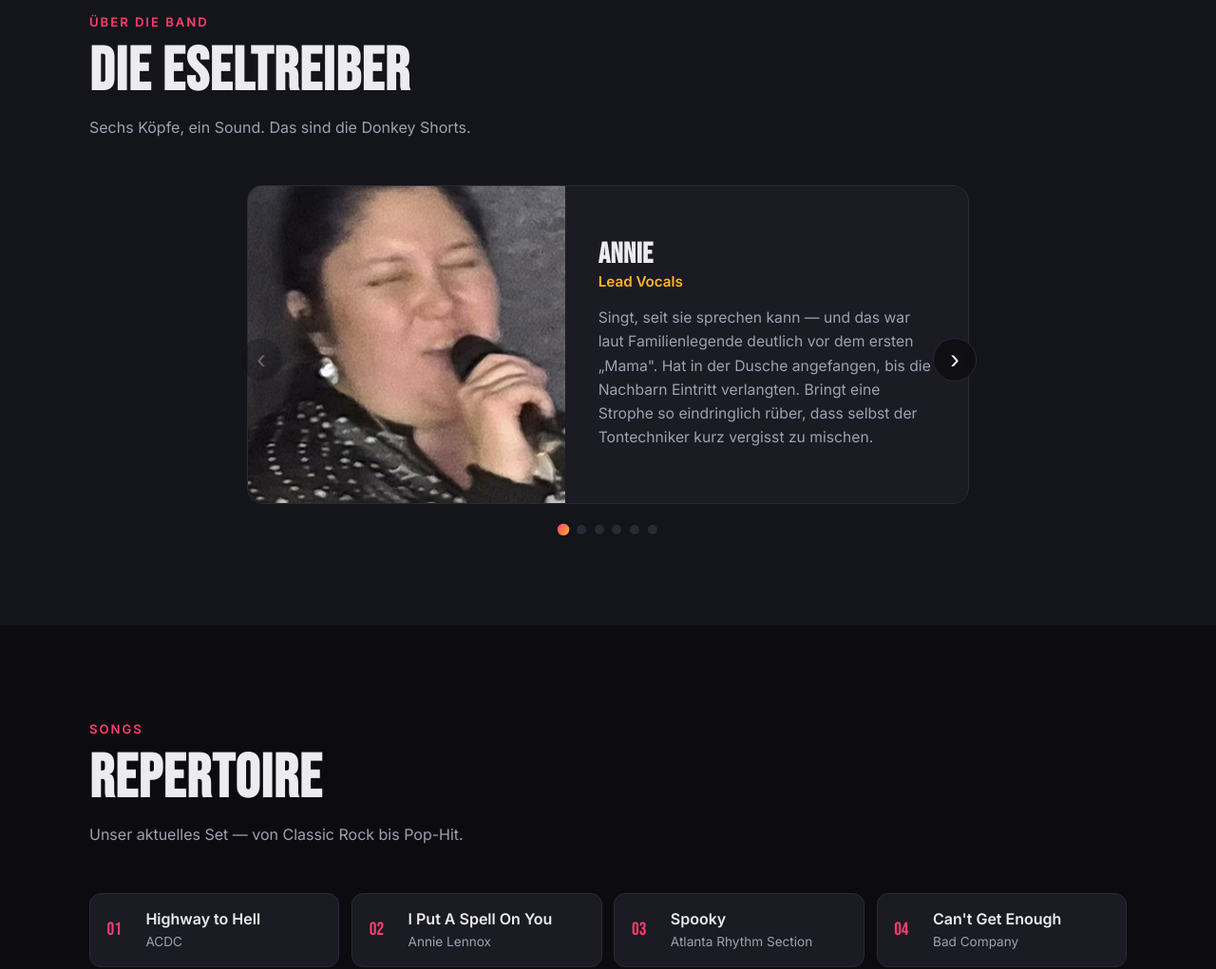
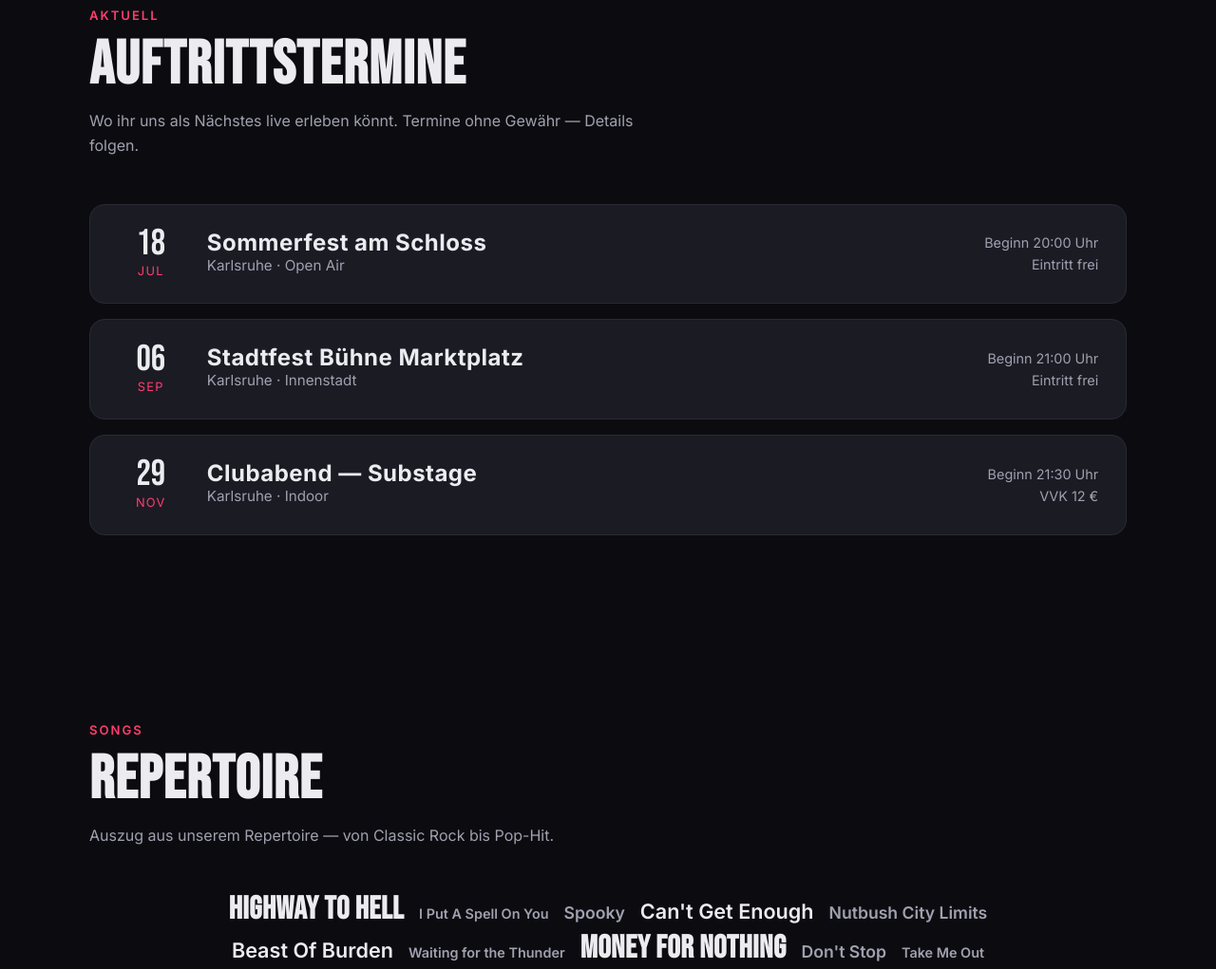
Before and after one commit to robert-koenig-priv/donkey-shorts-home, a plain HTML site: page index.html in a window 1280 px wide. Shown: the part 1779-2800 px from the top of the page at 95% size. Drawn offline with Linux system fonts and the light colour scheme.

Commit message:
wordcloud for songs

```diff
--- a/css/style.css
+++ b/css/style.css
@@ -235,18 +235,22 @@ img { max-width: 100%; display: block; }
 .carousel-hint { text-align: center; color: var(--text-dim); font-size: .82rem; margin-top: .9rem; }
 @media (min-width: 620px) { .carousel-hint { display: none; } }
 
-/* ---------- Songs ---------- */
-.song-grid { display: grid; grid-template-columns: repeat(auto-fill, minmax(220px, 1fr)); gap: .8rem; }
-.song {
-  display: flex; align-items: center; gap: .8rem; padding: .9rem 1.1rem;
-  background: var(--bg-card); border: 1px solid var(--line); border-radius: 12px;
-  transition: border-color .2s, background .2s;
+/* ---------- Songs (Wortwolke) ---------- */
+.song-cloud {
+  display: flex; flex-wrap: wrap; align-items: baseline; justify-content: center;
+  gap: .35rem 1rem; max-width: 860px; margin: 0 auto;
 }
-.song:hover { border-color: var(--accent); background: #20202b; }
-.song .num { color: var(--accent); font-family: 'Bebas Neue', sans-serif; font-size: 1.2rem; min-width: 28px; }
-.song .meta { display: flex; flex-direction: column; }
-.song .title { font-weight: 600; }
-.song .artist { color: var(--text-dim); font-size: .85rem; }
+.song-tag {
+  color: var(--text-dim); font-weight: 600; line-height: 1.05; cursor: default;
+  transition: color .2s ease, transform .2s ease;
+}
+.song-tag:hover { color: var(--accent); transform: translateY(-2px); }
+/* Größenstufen für den Wolken-Effekt */
+.song-tag.t0 { font-size: .9rem; }
+.song-tag.t1 { font-size: 1.1rem; }
+.song-tag.t2 { font-size: 1.35rem; color: var(--text); }
+.song-tag.t3 { font-size: 1.7rem; color: var(--text); }
+.song-tag.t4 { font-size: 2.1rem; color: var(--text); font-family: 'Bebas Neue', sans-serif; letter-spacing: .5px; }
 
 /* ---------- Audio ---------- */
 .audio-wrap { display: grid; grid-template-columns: 1fr 1fr; gap: 2rem; }
--- a/index.html
+++ b/index.html
@@ -9,7 +9,7 @@
   <link rel="preconnect" href="https://fonts.googleapis.com">
   <link rel="preconnect" href="https://fonts.gstatic.com" crossorigin>
   <link href="https://fonts.googleapis.com/css2?family=Bebas+Neue&family=Inter:wght@400;500;600;700;800&display=swap" rel="stylesheet">
-  <link rel="stylesheet" href="css/style.css?v=3">
+  <link rel="stylesheet" href="css/style.css?v=4">
 </head>
 <body>
 
@@ -21,8 +21,8 @@
         <span>The Donkey Shorts</span>
       </a>
       <ul class="nav-links" id="navLinks">
+        <li><a href="#band">Über die Band</a></li>
         <li><a href="#aktuell">Aktuell</a></li>
-        <li><a href="#band">Über die Band</a></li>
         <li><a href="#songs">Songs</a></li>
         <li><a href="#audio">Audio</a></li>
         <li><a href="#videos">Videos</a></li>
@@ -47,47 +47,6 @@
       </div>
     </div>
   </header>
-
-  <!-- ===================== AKTUELL ===================== -->
-  <section class="section" id="aktuell">
-    <div class="container">
-      <div class="section-head reveal">
-        <span class="kicker">Aktuell</span>
-        <h2>Auftritts­termine</h2>
-        <p>Wo ihr uns als Nächstes live erleben könnt. Termine ohne Gewähr — Details folgen.</p>
-      </div>
-
-      <div class="gig-list">
-        <!-- Platzhalter-Termine — später dynamisch aus dem Backend -->
-        <article class="gig reveal">
-          <div class="gig-date"><div class="day">18</div><div class="mon">Jul</div></div>
-          <div class="gig-info">
-            <h3>Sommerfest am Schloss</h3>
-            <p>Karlsruhe · Open Air</p>
-          </div>
-          <div class="gig-meta">Beginn 20:00 Uhr<br>Eintritt frei</div>
-        </article>
-
-        <article class="gig reveal">
-          <div class="gig-date"><div class="day">06</div><div class="mon">Sep</div></div>
-          <div class="gig-info">
-            <h3>Stadtfest Bühne Marktplatz</h3>
-            <p>Karlsruhe · Innenstadt</p>
-          </div>
-          <div class="gig-meta">Beginn 21:00 Uhr<br>Eintritt frei</div>
-        </article>
-
-        <article class="gig reveal">
-          <div class="gig-date"><div class="day">29</div><div class="mon">Nov</div></div>
-          <div class="gig-info">
-            <h3>Clubabend — Substage</h3>
-            <p>Karlsruhe · Indoor</p>
-          </div>
-          <div class="gig-meta">Beginn 21:30 Uhr<br>VVK 12 €</div>
-        </article>
-      </div>
-    </div>
-  </section>
 
   <!-- ===================== ÜBER DIE BAND ===================== -->
   <section class="section alt" id="band">
@@ -116,7 +75,7 @@
             <div class="member-body">
               <h3>Robert</h3>
               <div class="role">Lead Vocals &amp; Akustikgitarre</div>
-              <p class="member-bio">Greift zur Akustikgitarre, als wäre sie ein verlängerter Arm. Begann mit drei Akkorden am Lagerfeuer und hat seither zwei dazugelernt — mehr braucht echter Rock 'n' Roll bekanntlich nicht. Singt zweite Stimme so sicher, dass keiner weiß, ob er führt oder folgt.</p>
+              <p class="member-bio">Der Mann für die Gänsehaut-Momente. Nach drei Jahrzehnten Chorerfahrung hört er die zweite Stimme schon, bevor die anderen die erste gefunden haben. Mit der Akustikgitarre im Anschlag sind die leisen, samtigen Töne seine Spezialität: Während Annie die Tanzfläche abfackelt, werden bei Robert die Feuerzeuge rausgeholt.</p>
             </div>
           </article>
 
@@ -165,17 +124,59 @@
     </div>
   </section>
 
+  <!-- ===================== AKTUELL ===================== -->
+  <section class="section" id="aktuell">
+    <div class="container">
+      <div class="section-head reveal">
+        <span class="kicker">Aktuell</span>
+        <h2>Auftritts­termine</h2>
+        <p>Wo ihr uns als Nächstes live erleben könnt. Termine ohne Gewähr — Details folgen.</p>
+      </div>
+
+      <div class="gig-list">
+        <!-- Platzhalter-Termine — später dynamisch aus dem Backend -->
+        <article class="gig reveal">
+          <div class="gig-date"><div class="day">18</div><div class="mon">Jul</div></div>
+          <div class="gig-info">
+            <h3>Sommerfest am Schloss</h3>
+            <p>Karlsruhe · Open Air</p>
+          </div>
+          <div class="gig-meta">Beginn 20:00 Uhr<br>Eintritt frei</div>
+        </article>
+
+        <article class="gig reveal">
+          <div class="gig-date"><div class="day">06</div><div class="mon">Sep</div></div>
+          <div class="gig-info">
+            <h3>Stadtfest Bühne Marktplatz</h3>
+            <p>Karlsruhe · Innenstadt</p>
+          </div>
+          <div class="gig-meta">Beginn 21:00 Uhr<br>Eintritt frei</div>
+        </article>
+
+        <article class="gig reveal">
+          <div class="gig-date"><div class="day">29</div><div class="mon">Nov</div></div>
+          <div class="gig-info">
+            <h3>Clubabend — Substage</h3>
+            <p>Karlsruhe · Indoor</p>
+          </div>
+          <div class="gig-meta">Beginn 21:30 Uhr<br>VVK 12 €</div>
+        </article>
+      </div>
+    </div>
+  </section>
+
+
   <!-- ===================== SONGS ===================== -->
   <section class="section" id="songs">
     <div class="container">
       <div class="section-head reveal">
         <span class="kicker">Songs</span>
         <h2>Repertoire</h2>
-        <p>Unser aktuelles Set — von Classic Rock bis Pop-Hit.</p>
+        <p>Auszug aus unserem Repertoire — von Classic Rock bis Pop-Hit.</p>
       </div>
 
-      <div class="song-grid" id="songGrid">
-        <!-- wird per JS aus js/songs.js gefüllt -->
+      <div class="song-cloud reveal" id="songGrid">
+        <!-- wird per JS als Wortwolke aus js/songs.js gefüllt -->
       </div>
     </div>
   </section>
@@ -260,7 +261,7 @@
     </div>
   </footer>
 
-  <script src="js/songs.js"></script>
-  <script src="js/main.js"></script>
+  <script src="js/songs.js?v=2"></script>
+  <script src="js/main.js?v=3"></script>
 </body>
 </html>
--- a/js/main.js
+++ b/js/main.js
@@ -31,20 +31,36 @@
     });
   }
 
-  // --- Songs rendern ---
+  // --- Songs als Wortwolke rendern (Gewichtung aus songs.json) ---
   var grid = document.getElementById("songGrid");
-  if (grid && Array.isArray(window.SONGS)) {
-    window.SONGS.forEach(function (s, i) {
-      var el = document.createElement("div");
-      el.className = "song reveal";
-      el.innerHTML =
-        '<span class="num">' + String(i + 1).padStart(2, "0") + "</span>" +
-        '<span class="meta">' +
-          '<span class="title">' + s.title + "</span>" +
-          '<span class="artist">' + s.artist + "</span>" +
-        "</span>";
-      grid.appendChild(el);
-    });
+  if (grid) {
+    // Gewicht (1–5) → Größenstufe (t0–t4). Fehlt/ungültig → 3 (Mitte).
+    function tierForWeight(w) {
+      var n = Math.round(Number(w));
+      if (!(n >= 1 && n <= 5)) n = 3;
+      return n - 1;
+    }
+    function renderSongs(list) {
+      grid.innerHTML = "";
+      list.forEach(function (s) {
+        var el = document.createElement("span");
+        el.className = "song-tag t" + tierForWeight(s.weight);
+        el.textContent = s.title;
+        if (s.artist) el.title = s.artist; // Interpret als Tooltip
+        grid.appendChild(el);
+      });
+    }
+    // Primär: songs.json laden. Fallback: window.SONGS aus js/songs.js
+    // (z. B. wenn die Seite lokal per file:// ohne Server geöffnet wird).
+    fetch("songs.json", { cache: "no-cache" })
+      .then(function (r) { if (!r.ok) throw new Error("HTTP " + r.status); return r.json(); })
+      .then(function (data) {
+        if (Array.isArray(data) && data.length) renderSongs(data);
+        else throw new Error("songs.json leer");
+      })
+      .catch(function () {
+        if (Array.isArray(window.SONGS)) renderSongs(window.SONGS);
+      });
   }
 
   // --- Band-Karussell (Swipe / Pfeile / Punkte) ---
--- /dev/null
+++ b/songs.json
@@ -0,0 +1,43 @@
+[
+  { "title": "Highway to Hell",                "artist": "ACDC",                      "weight": 5 },
+  { "title": "I Put A Spell On You",           "artist": "Annie Lennox",              "weight": 1 },
+  { "title": "Spooky",                         "artist": "Atlanta Rhythm Section",    "weight": 2 },
+  { "title": "Can't Get Enough",               "artist": "Bad Company",               "weight": 3 },
+  { "title": "Nutbush City Limits",            "artist": "Beth & Joe",                "weight": 2 },
+  { "title": "Beast Of Burden",                "artist": "Bette Midler",              "weight": 3 },
+  { "title": "Waiting for the Thunder",        "artist": "Blackberry Smoke",          "weight": 1 },
+  { "title": "Money For Nothing",              "artist": "Dire Straits",              "weight": 5 },
+
+  { "title": "Don't Stop",                     "artist": "Fleetwood Mac",             "weight": 2 },
+  { "title": "Take Me Out",                    "artist": "Franz Ferdinand",           "weight": 1 },
+  { "title": "All Right Now", "artist": "Free",                      "weight": 3 },
+  { "title": "Walking By Myself",              "artist": "Gary Moore",                "weight": 2 },
+  { "title": "When You're Gone",                   "artist": "Bryan Adams, Mel C", "weight": 4 },
+  { "title": "Alone",                          "artist": "Heart",                     "weight": 1 },
+  { "title": "Wicked Game",                    "artist": "HIM",                       "weight": 4 },
+  { "title": "Ex's & Oh's",                    "artist": "Elle King",                 "weight": 5 },
+  { "title": "Are You Gonna Be My Girl",       "artist": "Jet",                       "weight": 1 },
+  { "title": "Don't Stop Believin'",           "artist": "Journey",                   "weight": 3 },
+  { "title": "Born To Be Wild",                "artist": "Krokus",                    "weight": 1 },
+  { "title": "Are You Gonna Go My Way",        "artist": "Lenny Kravitz",             "weight": 3 },
+  { "title": "Mighty Quinn",                   "artist": "Manfred Mann's Earth Band", "weight": 3 },
+  { "title": "Ironic",                   "artist": "Alanis Morisette", "weight": 4 },
+  { "title": "Tie Your Mother Down",           "artist": "Queen",                     "weight": 3 },
+  { "title": "I'm a Believer",                 "artist": "Smash Mouth",               "weight": 4 },
+  { "title": "Born To Be Wild",                "artist": "Steppenwolf",               "weight": 3 },
+  { "title": "Valerie",                        "artist": "Teddy Swims",               "weight": 1 },
+  { "title": "Come Together",                  "artist": "The Beatles",               "weight": 3 },
+  { "title": "Get Back",                       "artist": "The Beatles",               "weight": 1 },
+  { "title": "Something",                      "artist": "The Beatles",               "weight": 1 },
+  { "title": "Shallow",                   "artist": "Lady Gaga", "weight": 4 },
+  { "title": "Mustang Sally",                  "artist": "The Commitments",           "weight": 2 },
+  { "title": "Brown Sugar",                    "artist": "The Rolling Stones",        "weight": 3 },
+  { "title": "Honky Tonk Women",               "artist": "The Rolling Stones",        "weight": 1 },
+  { "title": "Gimme Some Lovin",               "artist": "The Spencer Davis Group",   "weight": 3 },
+  { "title": "Keep on Running",                "artist": "The Spencer Davis Group",   "weight": 2 },
+  { "title": "Give Me One Reason",             "artist": "Tracy Chapman",             "weight": 4 },
+  { "title": "Sometimes We Cry",               "artist": "Van Morrison",              "weight": 1 },
+  { "title": "In the Midnight Hour",           "artist": "Wilson Pickett",            "weight": 1 },
+  { "title": "Sharp Dressed Man",              "artist": "ZZ Top",                    "weight": 2 },
+  { "title": "Tush",                           "artist": "ZZ Top",                    "weight": 1 }
+]
```
